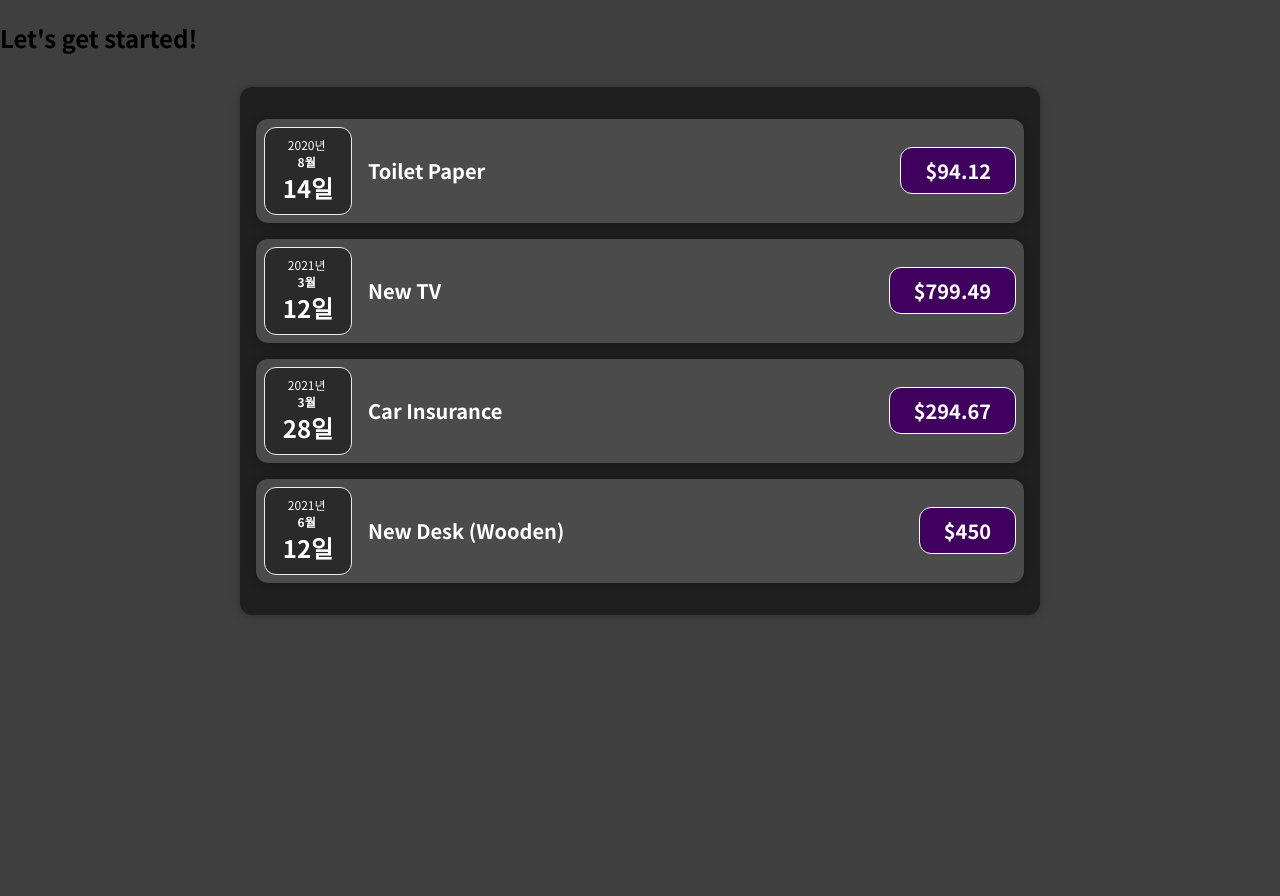
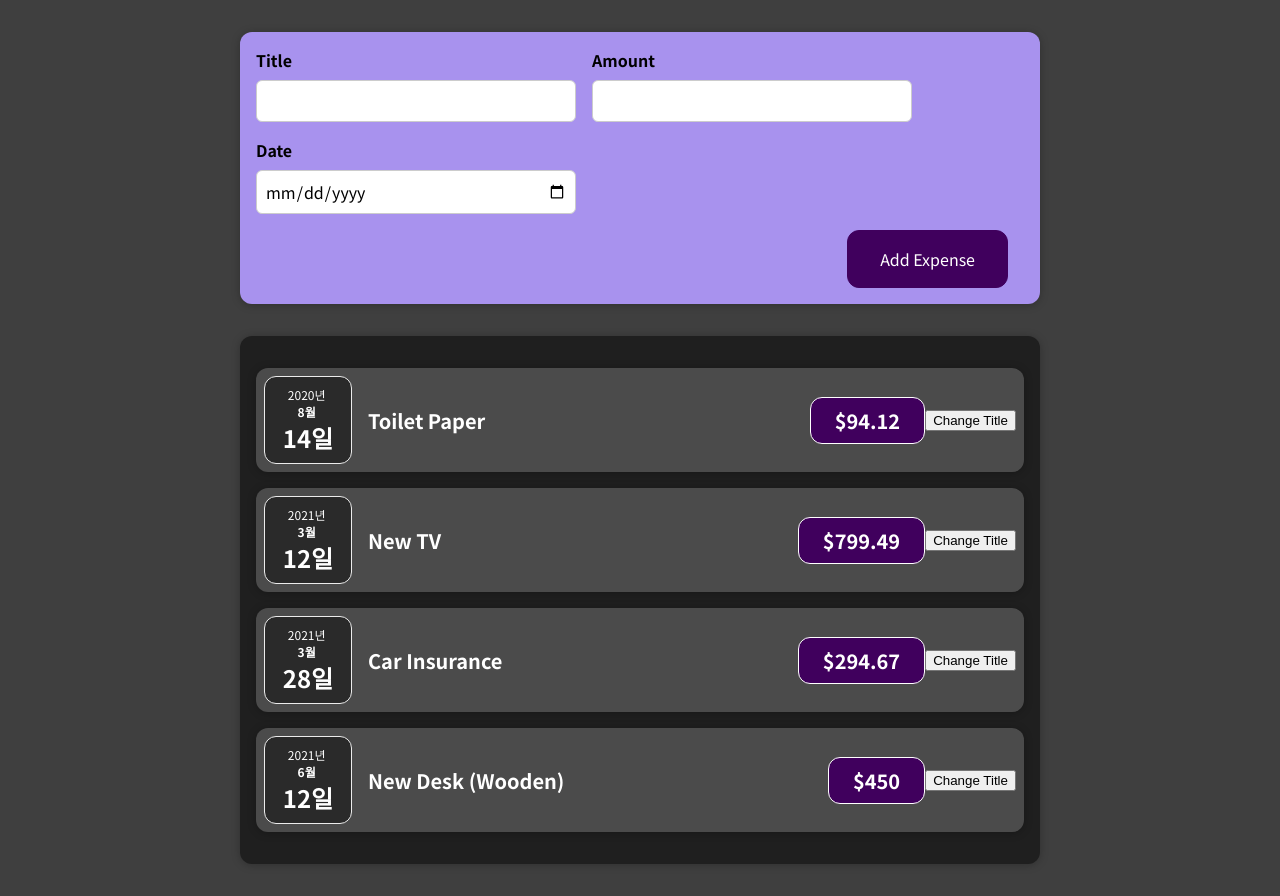
Before and after one commit to skseo2034/react_complete_guide2023, a React (Create React App) app in the folder project1/: page / in a window 1280 px wide. Before the commit the page ends 800 px from the top, so only its background shows below. Built offline with nearby package versions, Linux system fonts and the light colour scheme.

Commit message:
2023-06-29 학습

```diff
--- a/project1/src/App.tsx
+++ b/project1/src/App.tsx
@@ -1,4 +1,5 @@
 import Expenses from './components/Expenses/Expenses';
+import NewExpense from './components/NewExpense/NewExpense';
 
 function App() {
 	const expenses = [
@@ -25,7 +26,7 @@ function App() {
 	];
 	return (
 		<div>
-			<h2>Let's get started!</h2>
+			<NewExpense />
 			<Expenses items={expenses} />
 		</div>
 	);
--- a/project1/src/components/Expenses/ExpenseItem.tsx
+++ b/project1/src/components/Expenses/ExpenseItem.tsx
@@ -1,17 +1,25 @@
 import './ExpenseItem.css';
 import ExpenseDate from './ExpenseDate';
 import Card from '../UI/Card';
+import { useState } from 'react';
 
 const ExpenseItem = (props: { item: { id: string; title: string; amount: number; date: Date } }) => {
 	const { id, title, amount, date } = props.item;
+
+	const [itemTitle, setItemTitle] = useState(title);
+
+	const clickHandler = () => {
+		setItemTitle('titleUpdated!!!!');
+	};
 
 	return (
 		<Card className="expense-item">
 			<ExpenseDate date={date} />
 			<div className="expense-item__description">
-				<h2>{title}</h2>
+				<h2>{itemTitle}</h2>
 				<div className="expense-item__price">${amount}</div>
 			</div>
+			<button onClick={clickHandler}>Change Title</button>
 		</Card>
 	);
 };
--- /dev/null
+++ b/project1/src/components/NewExpense/ExpenseForm.css
@@ -0,0 +1,26 @@
+.new-expense__controls {
+    display: flex;
+    flex-wrap: wrap;
+    gap: 1rem;
+    margin-bottom: 1rem;
+    text-align: left;
+}
+
+.new-expense__control label {
+    font-weight: bold;
+    margin-bottom: 0.5rem;
+    display: block;
+}
+
+.new-expense__control input {
+    font: inherit;
+    padding: 0.5rem;
+    border-radius: 6px;
+    border: 1px solid #ccc;
+    width: 20rem;
+    max-width: 100%;
+}
+
+.new-expense__actions {
+    text-align: right;
+}
--- /dev/null
+++ b/project1/src/components/NewExpense/ExpenseForm.tsx
@@ -0,0 +1,27 @@
+import './ExpenseForm.css';
+
+const ExpenseForm = () => {
+	return (
+		<form>
+			<div className="new-expense__controls">
+				<div className="new-expense__control">
+					<label>Title</label>
+					<input type="text" />
+				</div>
+				<div className="new-expense__control">
+					<label>Amount</label>
+					<input type="number" min="0,01" step="0.01" />
+				</div>
+				<div className="new-expense__control">
+					<label>Date</label>
+					<input type="date" min="2019-01-01" step="2022-12-31" />
+				</div>
+			</div>
+			<div className="new-expense__actions">
+				<button type="submit">Add Expense</button>
+			</div>
+		</form>
+	);
+};
+
+export default ExpenseForm;
--- /dev/null
+++ b/project1/src/components/NewExpense/NewExpense.css
@@ -0,0 +1,38 @@
+.new-expense {
+    background-color: #a892ee;
+    padding: 1rem;
+    margin: 2rem auto;
+    width: 50rem;
+    max-width: 95%;
+    border-radius: 12px;
+    text-align: center;
+    box-shadow: 0 1px 8px rgba(0, 0, 0, 0.25);
+}
+
+.new-expense button {
+    font: inherit;
+    cursor: pointer;
+    padding: 1rem 2rem;
+    border: 1px solid #40005d;
+    background-color: #40005d;
+    color: white;
+    border-radius: 12px;
+    margin-right: 1rem;
+}
+
+.new-expense button:hover,
+.new-expense button:active {
+    background-color: #510674;
+    border-color: #510674;
+}
+
+.new-expense button.alternative {
+    color: #220131;
+    border-color: transparent;
+    background-color: transparent;
+}
+
+.new-expense button.alternative:hover,
+.new-expense button.alternative:active {
+    background-color: #ddb3f8;
+}
--- /dev/null
+++ b/project1/src/components/NewExpense/NewExpense.tsx
@@ -0,0 +1,12 @@
+import './NewExpense.css';
+import ExpenseForm from './ExpenseForm';
+
+const NewExpense = () => {
+	return (
+		<div className="new-expense">
+			<ExpenseForm />
+		</div>
+	);
+};
+
+export default NewExpense;
```
